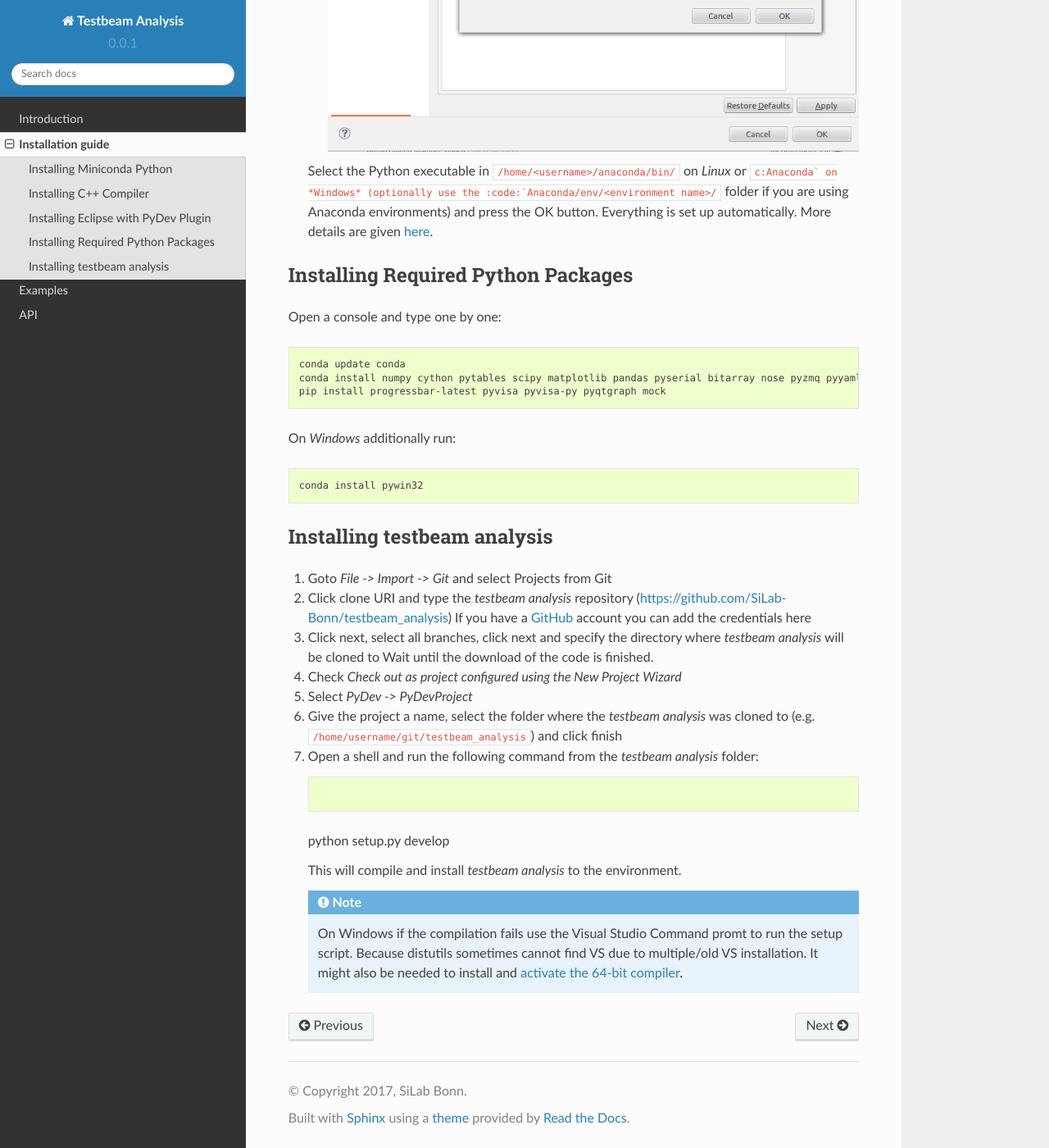
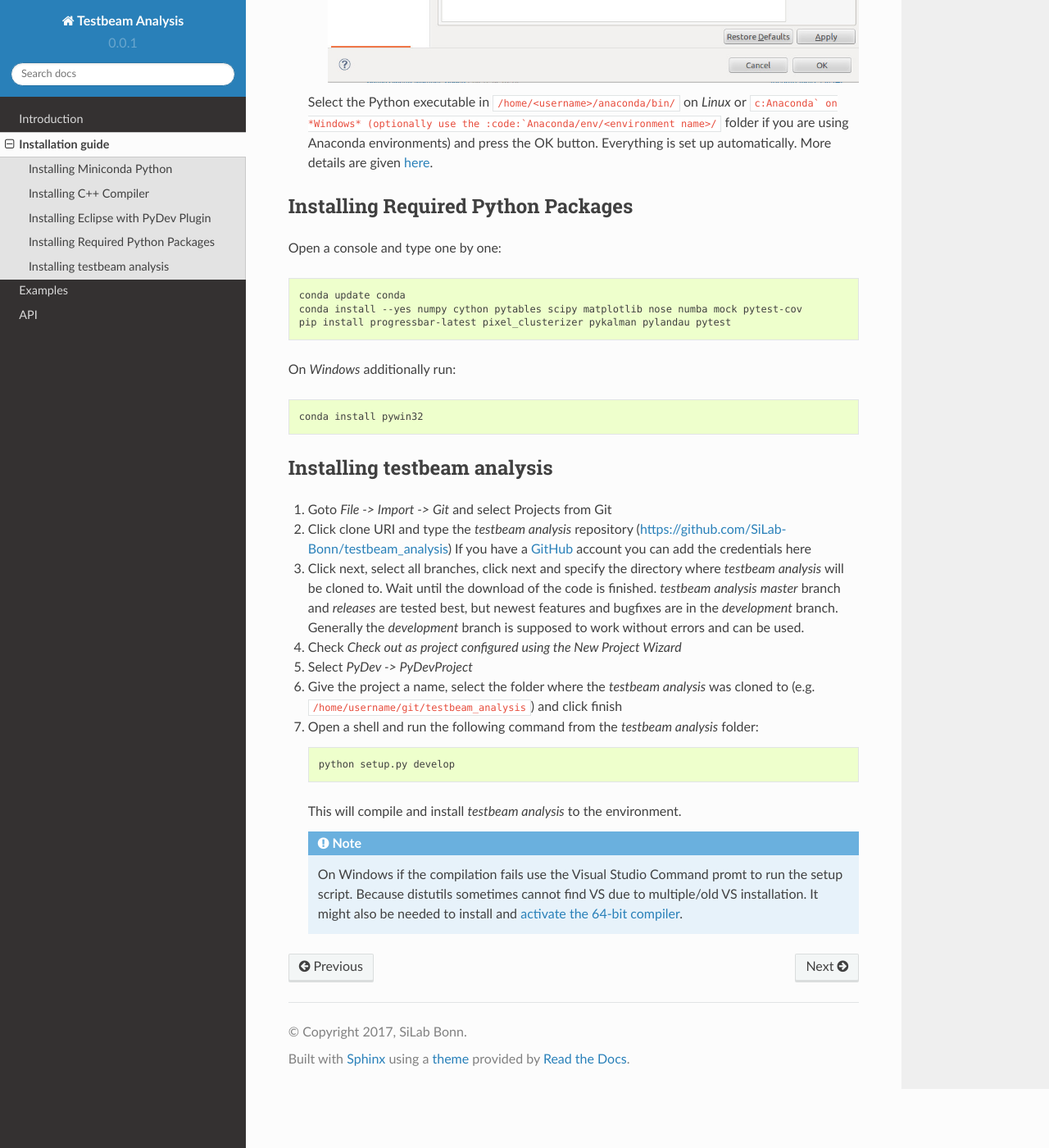
Before and after one commit to experimentAccount0/testbeam_analysis, a Sphinx documentation site: the page built from docs/Installation.rst, in a window 1280 px wide and 1400 px high, scrolled down 3282 px. Shown: the whole window at 82% size. Built offline with Sphinx 7.4.7 and the Read the Docs theme 2.0.0, drawn with Linux system fonts in a browser that asks for light colours; some of the changed text lies outside the part shown.

Commit message:
DOC: fix errors

```diff
--- a/docs/Installation.rst
+++ b/docs/Installation.rst
@@ -23,7 +23,7 @@ Installing C++ Compiler
 
   .. code-block:: bash
 
-  sudo apt-get install build-essential
+     sudo apt-get install build-essential
 
 - Windows:
   Install `Microsoft Visual C++ Compiler for Python 2.7 <http://aka.ms/vcpython27>`_.
@@ -32,7 +32,8 @@ Installing C++ Compiler
   Install `Xcode <https://itunes.apple.com/us/app/xcode/id497799835>`_ from App Store and install Xcode Command Line Tools by running
 
   .. code-block:: bash
-  xcode-select install
+
+     xcode-select install
 
 Installing Eclipse with PyDev Plugin
 ************************************
@@ -79,8 +80,8 @@ Open a console and type one by one:
 .. code-block:: bash
 
    conda update conda
-   conda install numpy cython pytables scipy matplotlib pandas pyserial bitarray nose pyzmq pyyaml
-   pip install progressbar-latest pyvisa pyvisa-py pyqtgraph mock
+   conda install --yes numpy cython pytables scipy matplotlib nose numba mock pytest-cov
+   pip install progressbar-latest pixel_clusterizer pykalman pylandau pytest
 
 On *Windows* additionally run:
 
@@ -93,8 +94,9 @@ Installing testbeam analysis
 1. Goto *File -> Import -> Git* and select Projects from Git
 2. Click clone URI and type the *testbeam analysis* repository (`https://github.com/SiLab-Bonn/testbeam_analysis <https://github.com/SiLab-Bonn/testbeam_analysis>`_)
    If you have a `GitHub <https://github.com>`_ account you can add the credentials here
-3. Click next, select all branches, click next and specify the directory where *testbeam analysis* will be cloned to
-   Wait until the download of the code is finished.
+3. Click next, select all branches, click next and specify the directory where *testbeam analysis* will be cloned to.
+   Wait until the download of the code is finished. *testbeam analysis* *master* branch and *releases* are tested best, but newest features and bugfixes
+   are in the *development* branch. Generally the *development* branch is supposed to work without errors and can be used.
 4. Check *Check out as project configured using the New Project Wizard*
 5. Select *PyDev -> PyDevProject*
 6. Give the project a name, select the folder where the *testbeam analysis* was cloned to (e.g. :code:`/home/username/git/testbeam_analysis`) and click finish
@@ -102,7 +104,7 @@ Installing testbeam analysis
 
    .. code-block:: bash
 
-   python setup.py develop
+      python setup.py develop
 
    This will compile and install *testbeam analysis* to the environment.
 
```
